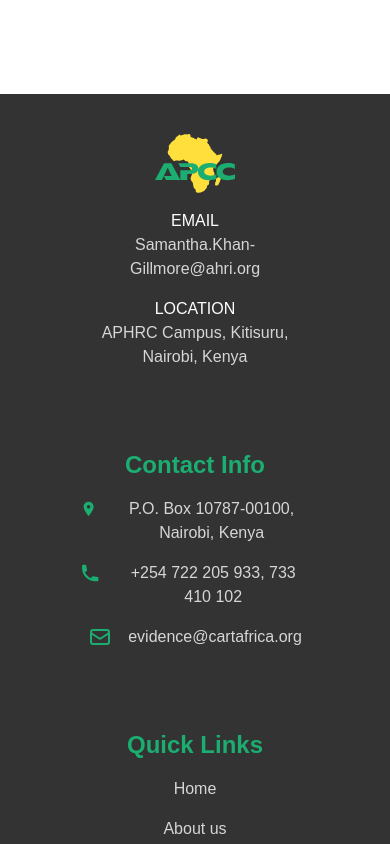
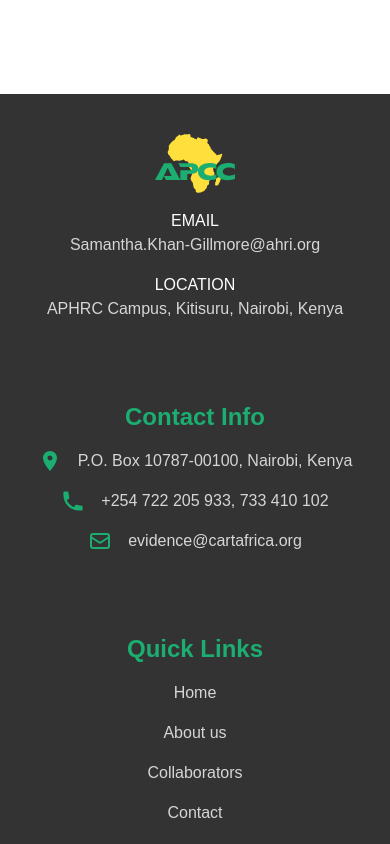
Before and after one commit to Anastasiia326/ce-apcc, a React (Create React App) app: page /home in a window 390 px wide. Shown: the part 5240-6084 px from the top of the page. Built offline with nearby package versions, Linux system fonts and the light colour scheme.

Commit message:
Fix padding in footer

```diff
--- a/src/components/common/Footer.js
+++ b/src/components/common/Footer.js
@@ -13,7 +13,7 @@
   render() {
     return (
       <footer className="footer">
-        <div className="container footer-main grid grid-cols-1 lg:grid-cols-6 mx-auto px-20 pb-8 mt-10">
+        <div className="container footer-main grid grid-cols-1 lg:grid-cols-6 mx-auto px-8 sm:px-20 pb-8 mt-10">
           <div className="contact text-[#D6D6D6] text-center lg:text-left col-span-1 lg:col-span-2">
             <ul>
               <li className="mb-4"><img src={logo} alt="" className="m-auto lg:m-0 w-20" /></li>
```
